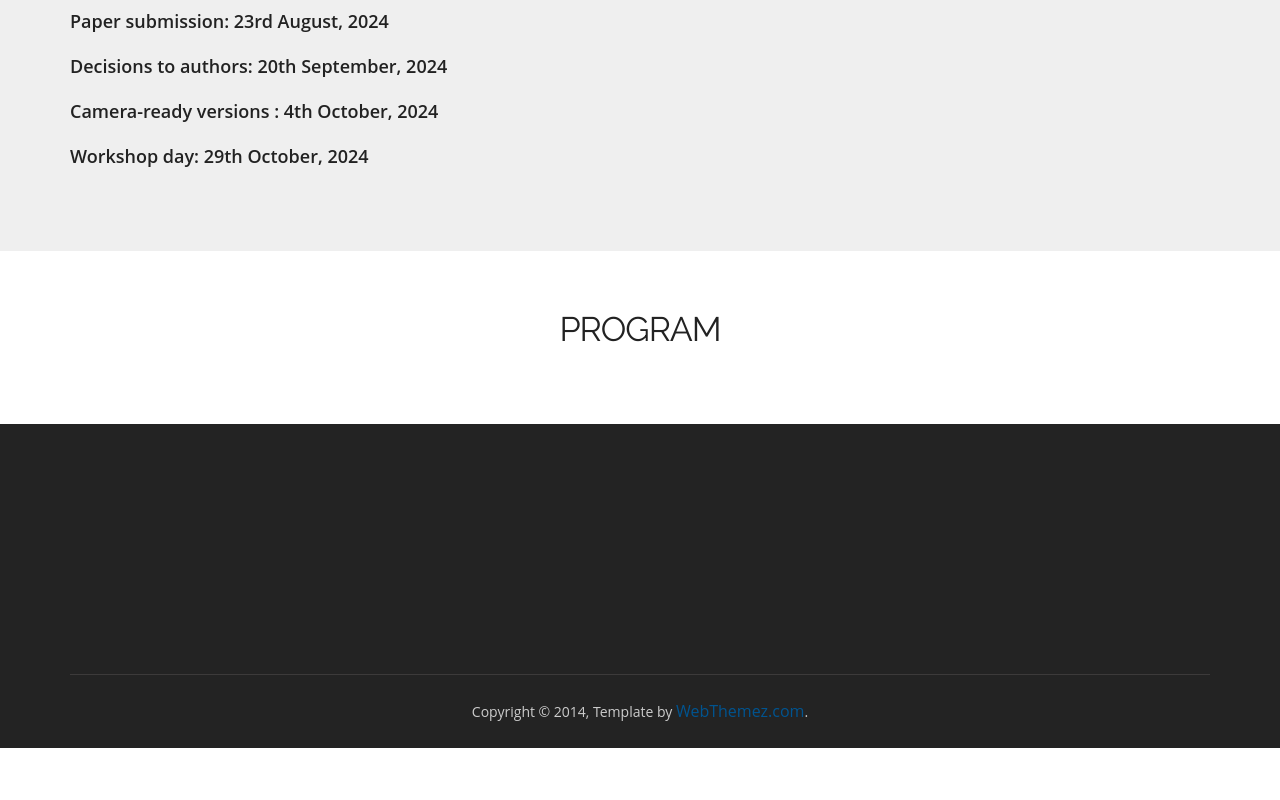
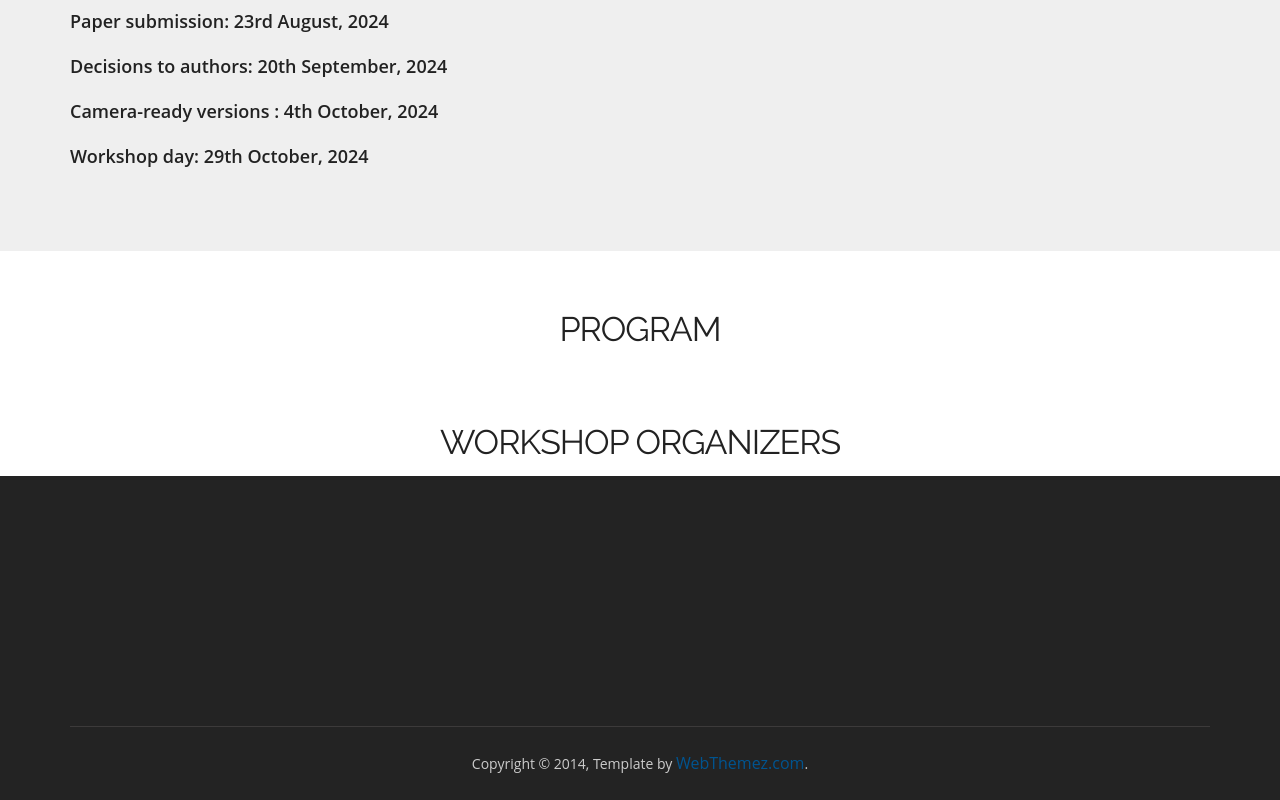
Before and after one commit to stko-lab/GeoMachina, a plain HTML site: page index.html in a window 1280 px wide. Shown: the part 2311-3111 px from the top of the page. Before the commit the page ends 3059 px from the top, so only its background shows below. Drawn offline with Linux system fonts and the light colour scheme.

Commit message:
Update index.html

```diff
--- a/index.html
+++ b/index.html
@@ -143,6 +143,19 @@ Hence, we want to understand better which tasks can already be performed right n
 
 
 <!--/Team-->
+<section id="team" class="content">
+    <!-- Container -->
+  <div class="container portfolio_title">
+    <!-- Title -->
+    <div class="section-title">
+      <h2>Workshop Organizers</h2>
+    </div>
+    <!--/Title -->
+  </div>
+
+</section>
+
+
 <!--Footer-->
 <footer class="footer_wrapper" id="contact">
   <div class="container">
```
